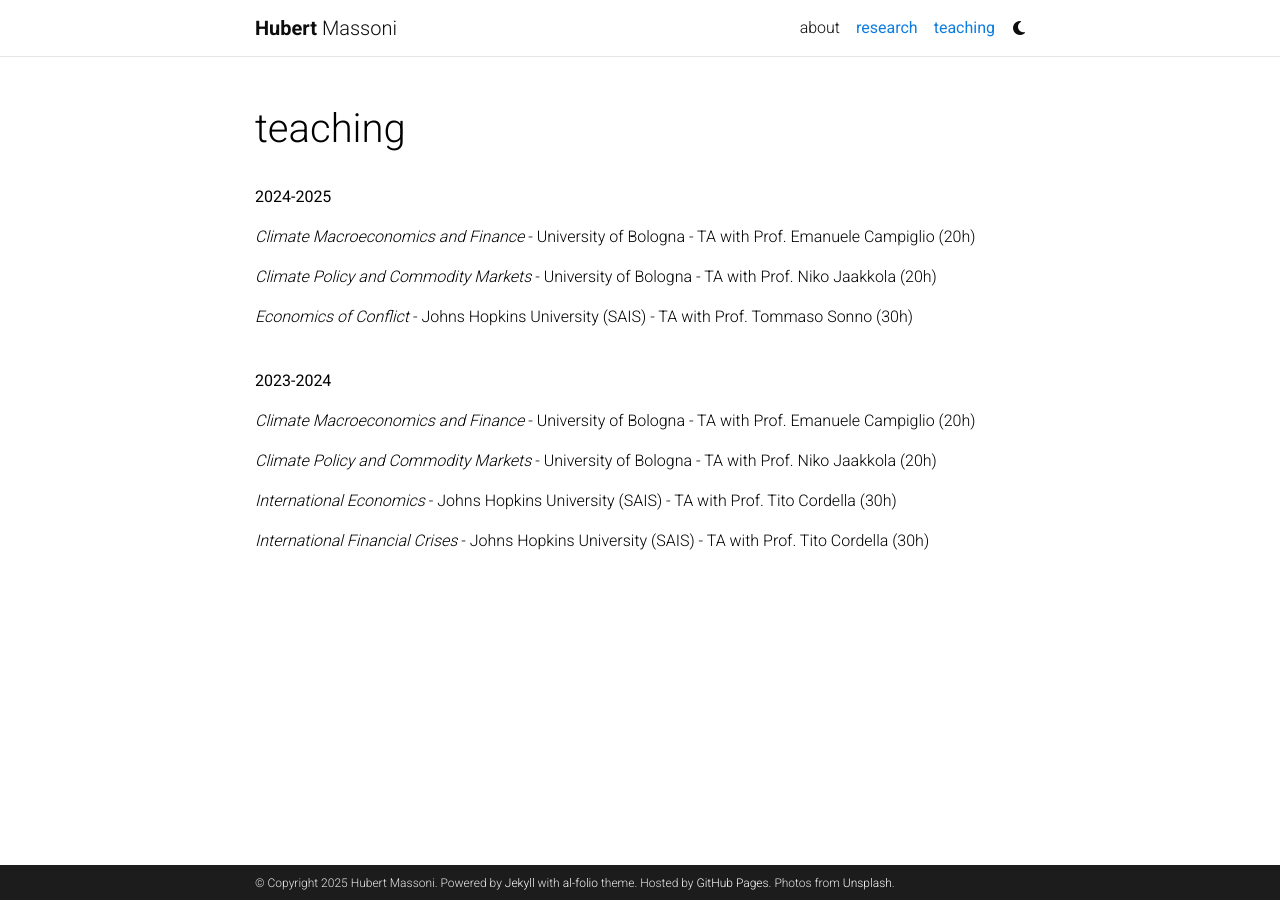
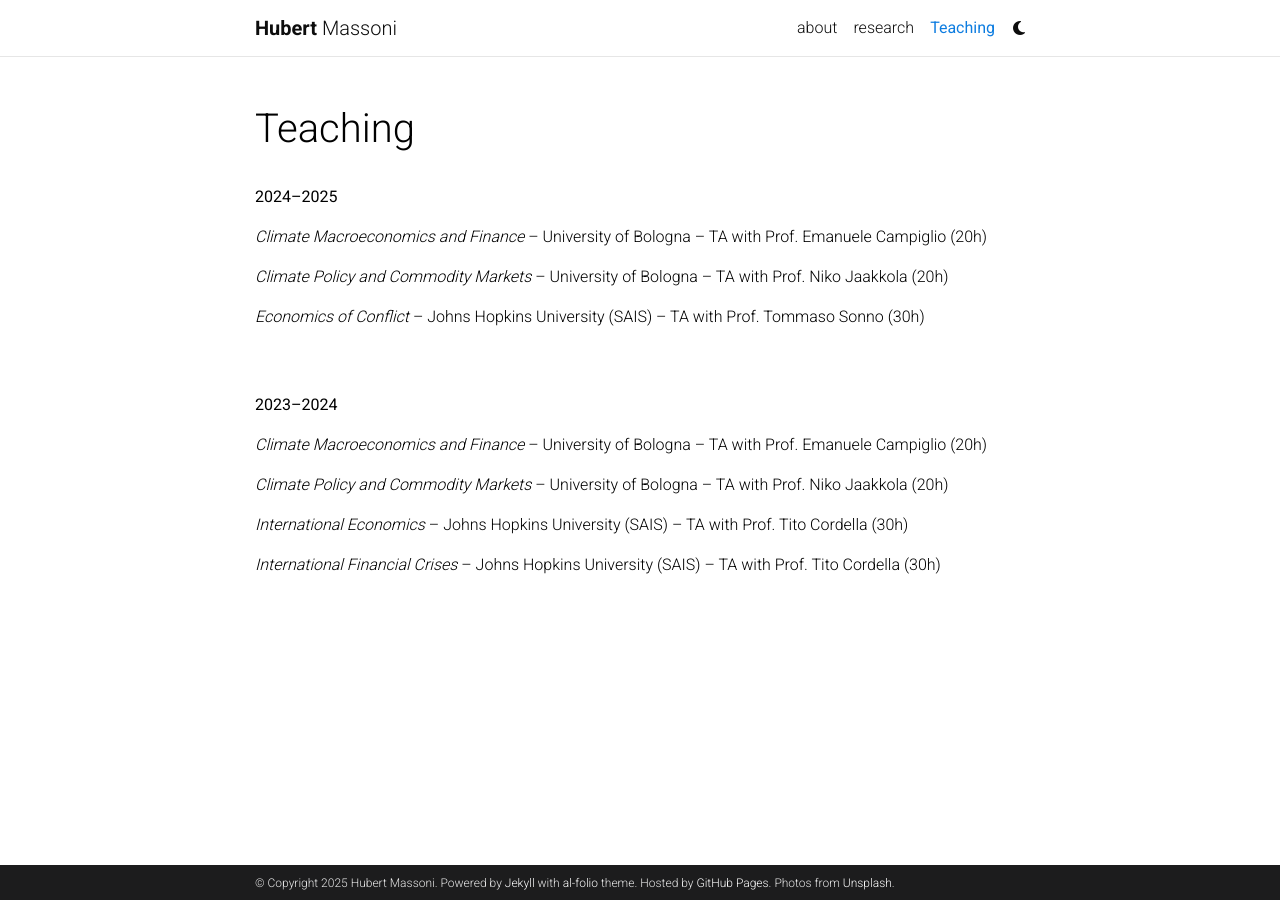
Before and after one commit to hubertmassoni/hubertmassoni.github.io, a Jekyll site: the page built from _pages/teaching.md, in a window 1280 px wide. Built offline with Jekyll 4.4.1, drawn with Linux system fonts in a browser that asks for light colours; comment, search, counter and statistics services are not loaded; a style sheet for code colours, icons or effects is not loaded; part of the change alters nothing that is shown.

Commit message:
Update teaching.md

```diff
--- a/_pages/teaching.md
+++ b/_pages/teaching.md
@@ -1,26 +1,27 @@
 ---
 layout: page
-permalink: /projects/
-title: teaching
-description:
+permalink: /teaching/
+title: Teaching
+description: ""
 nav: true
 nav_order: 2
 ---
+
 <div class="projects">
 
-<p> <b>2024-2025</b>
+  <p><b>2024–2025</b></p>
 
-<p><em>Climate Macroeconomics and Finance</em> - University of Bologna - TA with Prof. Emanuele Campiglio (20h)
-<p><em>Climate Policy and Commodity Markets</em> - University of Bologna - TA with Prof. Niko Jaakkola (20h)
-<p><em>Economics of Conflict</em> - Johns Hopkins University (SAIS) - TA with Prof. Tommaso Sonno (30h)
+  <p><em>Climate Macroeconomics and Finance</em> – University of Bologna – TA with Prof. Emanuele Campiglio (20h)</p>
+  <p><em>Climate Policy and Commodity Markets</em> – University of Bologna – TA with Prof. Niko Jaakkola (20h)</p>
+  <p><em>Economics of Conflict</em> – Johns Hopkins University (SAIS) – TA with Prof. Tommaso Sonno (30h)</p>
 
-<br>
+  <br><br>
 
-<br>
+  <p><b>2023–2024</b></p>
 
-<p> <b>2023-2024</b>
+  <p><em>Climate Macroeconomics and Finance</em> – University of Bologna – TA with Prof. Emanuele Campiglio (20h)</p>
+  <p><em>Climate Policy and Commodity Markets</em> – University of Bologna – TA with Prof. Niko Jaakkola (20h)</p>
+  <p><em>International Economics</em> – Johns Hopkins University (SAIS) – TA with Prof. Tito Cordella (30h)</p>
+  <p><em>International Financial Crises</em> – Johns Hopkins University (SAIS) – TA with Prof. Tito Cordella (30h)</p>
 
-<p><em>Climate Macroeconomics and Finance</em> - University of Bologna - TA with Prof. Emanuele Campiglio (20h)
-<p><em>Climate Policy and Commodity Markets</em> - University of Bologna - TA with Prof. Niko Jaakkola (20h)
-<p><em>International Economics</em> - Johns Hopkins University (SAIS) - TA with Prof. Tito Cordella (30h)
-<p><em>International Financial Crises</em> - Johns Hopkins University (SAIS) - TA with Prof. Tito Cordella (30h)
+</div>
```
